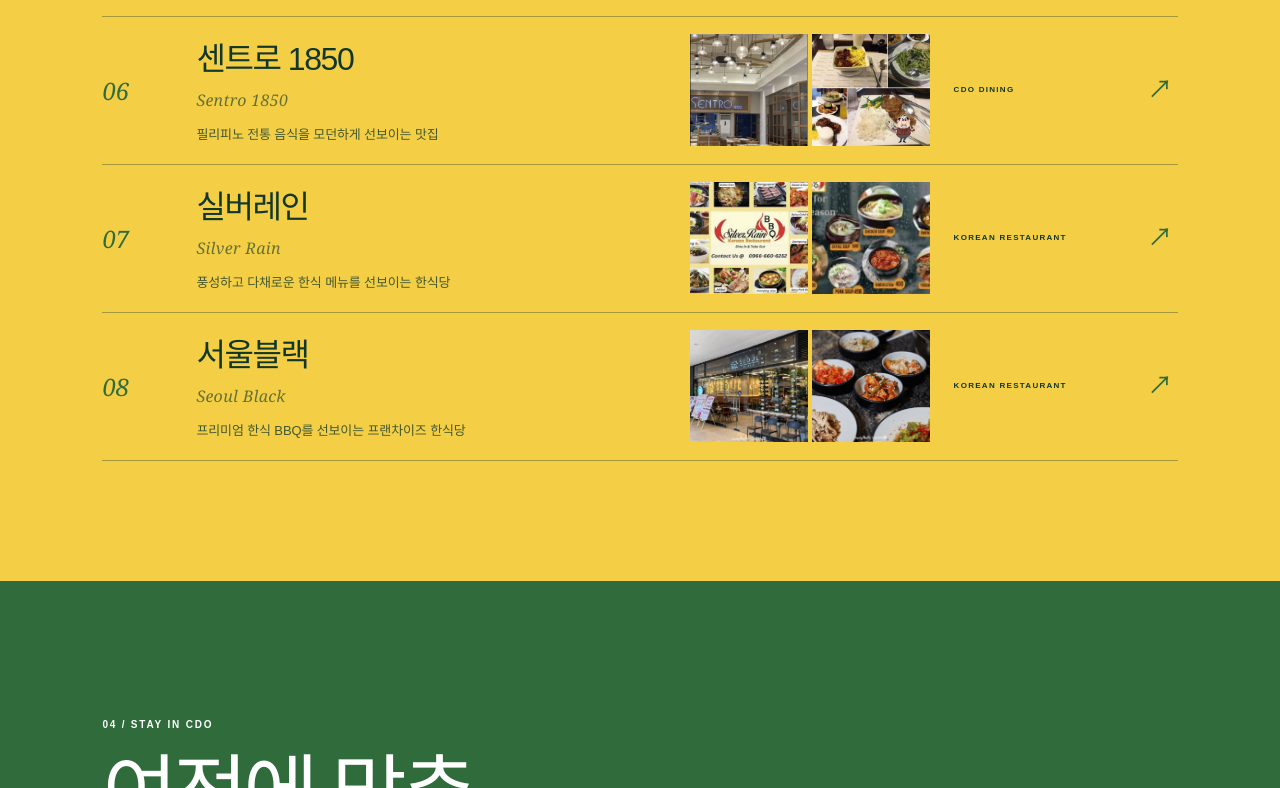
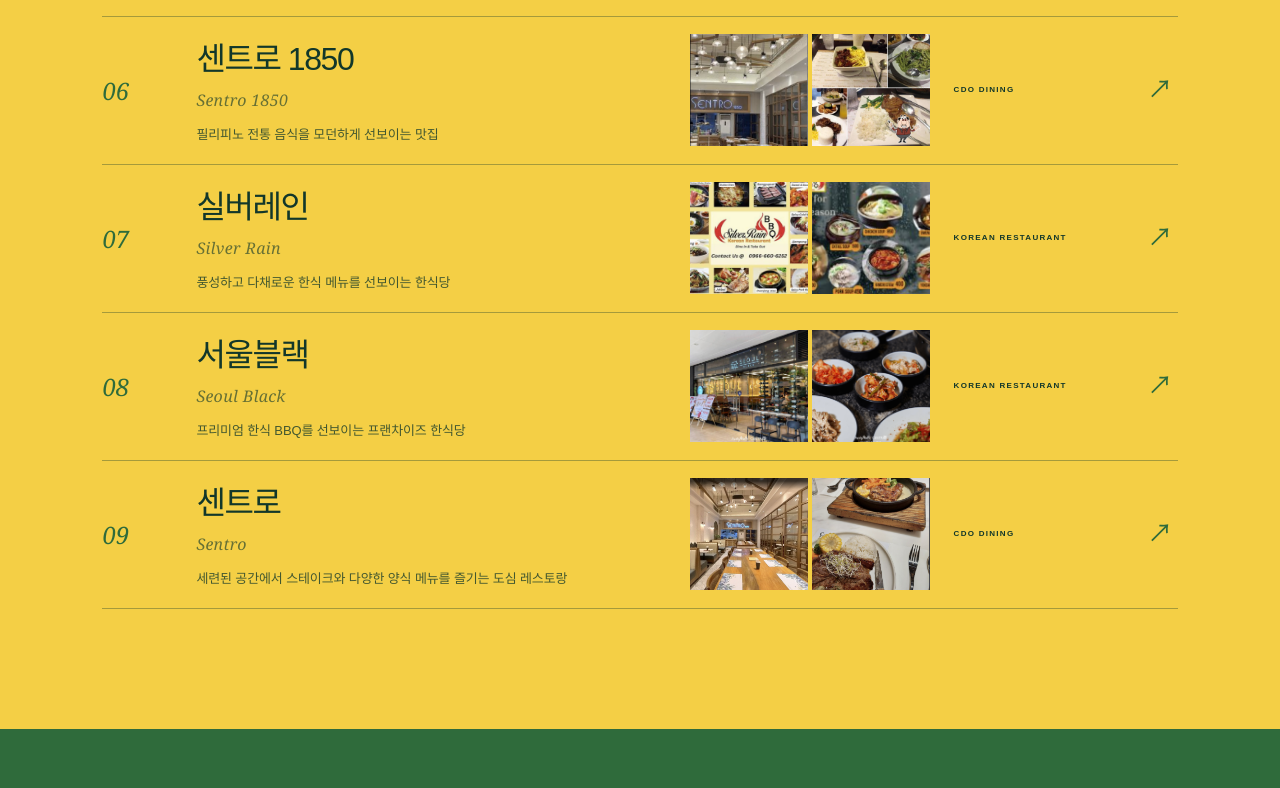
Before and after one commit to hellenqueen00-a11y/cagayandeoro, a Next.js app: page / in a window 1280 px wide. Shown: the part 11212-12000 px from the top of the page. Built offline with nearby package versions, Linux system fonts and the light colour scheme.

Commit message:
Add Sentro restaurant photos

```diff
--- a/app/page.tsx
+++ b/app/page.tsx
@@ -108,6 +108,7 @@
   { ko: "센트로 1850", en: "Sentro 1850", copy: "필리피노 전통 음식을 모던하게 선보이는 맛집", place: "/dining-sentro-place-new.png", food: "/dining-sentro-food.jpg" },
   { ko: "실버레인", en: "Silver Rain", copy: "풍성하고 다채로운 한식 메뉴를 선보이는 한식당", type: "KOREAN RESTAURANT", place: "/dining-silver-rain-menu-1.png", food: "/dining-silver-rain-menu-2.png" },
   { ko: "서울블랙", en: "Seoul Black", copy: "프리미엄 한식 BBQ를 선보이는 프랜차이즈 한식당", type: "KOREAN RESTAURANT", place: "/dining-seoul-black-place.jpg", food: "/dining-seoul-black-food.jpg" },
+  { ko: "센트로", en: "Sentro", copy: "세련된 공간에서 스테이크와 다양한 양식 메뉴를 즐기는 도심 레스토랑", place: "/dining-sentro-place.png", food: "/dining-sentro-food.png" },
 ];
 
 const hotels = [
```
Also changed, not shown: public/dining-sentro-food.png (added), public/dining-sentro-place.png (added).
